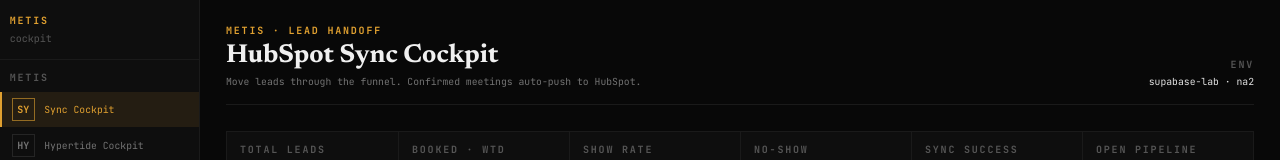
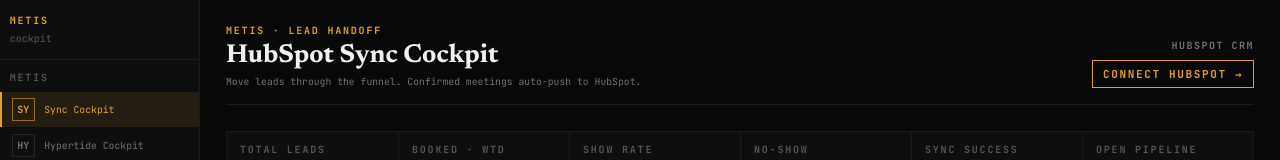
Before and after one commit to panduartanaputra/hubspot-sync-dashboard, a Next.js app: page / in a window 1280 px wide. Shown: the top 160 px of the page. Built offline with nearby package versions, Linux system fonts and the light colour scheme; no server answers; the database is empty.

Commit message:
Phase 4 fix: re-add ConnectionStatus to header

```diff
--- a/app/page.tsx
+++ b/app/page.tsx
@@ -4,6 +4,7 @@
 import KPIRow from "@/components/KPIRow";
 import KanbanBoard from "@/components/KanbanBoard";
 import SyncLogFeed from "@/components/SyncLogFeed";
+import ConnectionStatus from "@/components/ConnectionStatus";
 import { fetchLeads, fetchSyncLog } from "@/lib/queries";
 import { LeadCard, SyncLogRow } from "@/lib/types";
 
@@ -43,10 +44,7 @@
             Move leads through the funnel. Confirmed meetings auto-push to HubSpot.
           </p>
         </div>
-        <div className="text-right">
-          <div className="label-eyebrow-dim">ENV</div>
-          <div className="text-xs text-text mt-1">supabase-lab · na2</div>
-        </div>
+        <ConnectionStatus />
       </header>
 
       {err && (
```
